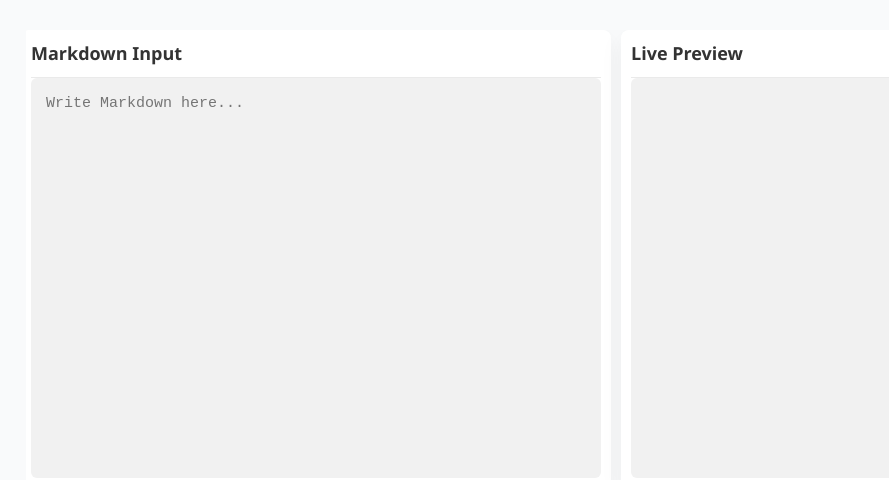
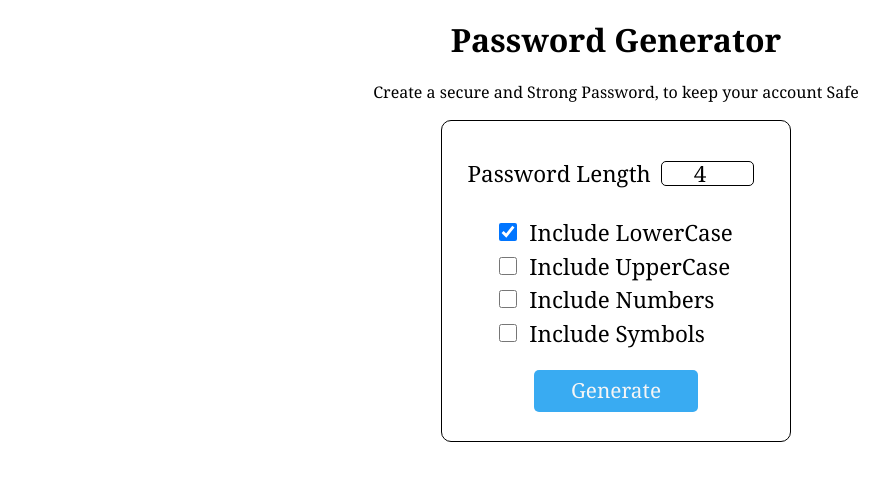
Before and after one commit to shubhamchasing/react-vite-prep, a React (Vite) app: page / in a window 1280 px wide. Shown: the top 480 px of the page, without its empty margins (24-913 px from the left). Built offline with nearby package versions, Linux system fonts and the light colour scheme.

Commit message:
feat: add password generator

```diff
--- a/src/App.jsx
+++ b/src/App.jsx
@@ -1,5 +1,6 @@
 import "./App.css";
-import MarkdownEditor from "./Components/MarkdownEditor";
+import PasswordGenerator from "./Components/PasswordGenerator";
+// import MarkdownEditor from "./Components/MarkdownEditor";
 // import UndoRedo from "./Components/UndoRedo";
 // import TrafficLight from "./Components/TrafficLights";
 // import SocialMediaButtons from "./Components/SocialShare";
@@ -56,7 +57,7 @@ function App() {
   return (
     <>
       <div className="App">
-        <MarkdownEditor />
+        <PasswordGenerator />
       </div>
     </>
   );
--- /dev/null
+++ b/src/Components/PasswordGenerator/index.jsx
@@ -0,0 +1,144 @@
+import { useState } from "react";
+import "./styles.css";
+
+function PasswordGenerator() {
+  const [password, setPassword] = useState("");
+  const [passwordLength, setPasswordLength] = useState(4);
+  const [includeLowerCase, setIncludeLowerCase] = useState(true);
+  const [includeUpperCase, setIncludeUpperCase] = useState(false);
+  const [includeNumbers, setIncludeNumbers] = useState(false);
+  const [includeSymbols, setIncludeSymbols] = useState(false);
+  const [error, setError] = useState("");
+
+  const handleLengthChange = (e) => {
+    setError("");
+    const {value} = e.target
+    let newLength =  parseInt(value);
+    if (newLength > 20) {
+      setError("Max length is 20");
+      setPassword("");
+      newLength = 20;
+    }
+    setPasswordLength(newLength);
+  };
+
+  const generatePassword = () => {
+    setError("");
+    if (!passwordLength || passwordLength === 0) {
+      setError("Length cannot be empty or 0");
+      return;
+    }
+
+    let characters = "";
+    if (includeLowerCase) characters += "abcdefghijklmnopqrstuvwxyz";
+    if (includeUpperCase) characters += "ABCDEFGHIJKLMNOPQRSTUVWXYZ";
+    if (includeNumbers) characters += "0123456789";
+    if (includeSymbols) characters += "!@#$%^&*";
+
+    if (characters.length === 0) {
+      setError("Select at least one option");
+      return;
+    }
+
+    let generatedPassword = "";
+    for (let index = 0; index < passwordLength; index++) {
+      const random = Math.floor(Math.random() * characters.length);
+      generatedPassword += characters[random];
+    }
+    setPassword(generatedPassword);
+  };
+
+  return (
+    <div className="passwordGenerator">
+      <h1>Password Generator</h1>
+      <p>Create a secure and Strong Password, to keep your account Safe</p>
+
+      <div className="passwordGenerator-container">
+        <label htmlFor="passwordLength">
+          Password Length
+          <input
+            type="number"
+            id="passwordLength"
+            data-testid="length-input"
+            min="1"
+            max="20"
+            value={passwordLength}
+            onChange={handleLengthChange}
+          />
+        </label>
+
+        <div className="checkboxes">
+          <label>
+            <input
+              type="checkbox"
+              data-testid="lowercase-checkbox"
+              checked={includeLowerCase}
+              onChange={() => {
+                setIncludeLowerCase(!includeLowerCase);
+              }}
+            />
+            Include LowerCase
+          </label>
+
+          <label>
+            <input
+              type="checkbox"
+              data-testid="uppercase-checkbox"
+              checked={includeUpperCase}
+              onChange={() => {
+                setIncludeUpperCase(!includeUpperCase);
+              }}
+            />
+            Include UpperCase
+          </label>
+
+          <label>
+            <input
+              type="checkbox"
+              data-testid="number-checkbox"
+              checked={includeNumbers}
+              onChange={() => {
+                setIncludeNumbers(!includeNumbers);
+              }}
+            />
+            Include Numbers
+          </label>
+
+          <label>
+            <input
+              type="checkbox"
+              data-testid="symbols-checkbox"
+              checked={includeSymbols}
+              onChange={() => {
+                setIncludeSymbols(!includeSymbols);
+              }}
+            />
+            Include Symbols
+          </label>
+        </div>
+
+        <button
+          className="generate-btn"
+          data-testid="generate-button"
+          onClick={generatePassword}
+        >
+          Generate
+        </button>
+        <div className="result">
+          {password && (
+            <p type="text" data-testid="result">
+              {password}
+            </p>
+          )}
+        </div>
+
+        {error && (
+          <p className="error" data-testid="error-message">
+            {error}
+          </p>
+        )}
+      </div>
+    </div>
+  );
+}
+export default PasswordGenerator;
--- /dev/null
+++ b/src/Components/PasswordGenerator/styles.css
@@ -0,0 +1,84 @@
+.passwordGenerator {
+  display: flex;
+  flex-direction: column;
+  align-items: center;
+  justify-content: center;
+  text-align: center;
+
+  font-family: Georgia, "Times New Roman", Times, serif;
+}
+.passwordGenerator > h1 {
+  margin: 1rem 0;
+}
+.passwordGenerator > p {
+  margin-bottom: 1rem;
+}
+.passwordGenerator-container {
+  width: 350px;
+  border: 1px solid;
+  border-radius: 10px;
+  padding: 10px;
+  font-size: 1.4rem;
+
+  display: flex;
+  flex-direction: column;
+  align-items: center;
+}
+.checkboxes {
+  display: flex;
+  justify-content: center;
+  flex-direction: column;
+  align-items: flex-start;
+}
+input[type="checkbox"] {
+  width: 18px;
+  height: 18px;
+  margin-right: 12px;
+}
+label[for="passwordLength"] {
+  margin-top: 20px;
+  margin-bottom: 20px;
+}
+#passwordLength {
+  text-align: center;
+  width: 30%;
+  height: 25px;
+  margin: 10px;
+  font-size: 1em;
+  border-radius: 5px;
+
+  outline: none;
+  border: 1px solid;
+}
+.generate-btn {
+  font-size: 1.3rem;
+  width: 50%;
+  margin: 10px;
+  border-radius: 5px;
+  cursor: pointer;
+  padding: 5px;
+  margin-top: 20px;
+  background-color: rgb(57, 171, 242);
+  color: whitesmoke;
+  border: none;
+}
+
+.result {
+  width: 80%;
+  margin-top: 0.6rem;
+  cursor: pointer;
+}
+.result p {
+  font-weight: bold;
+  border: none;
+  outline: none;
+  width: 100%;
+  height: 1.5rem;
+  font-size: 1.4rem;
+  text-align: center;
+  cursor: pointer;
+}
+.error {
+  color: red;
+  margin-bottom: 10px;
+}
```
